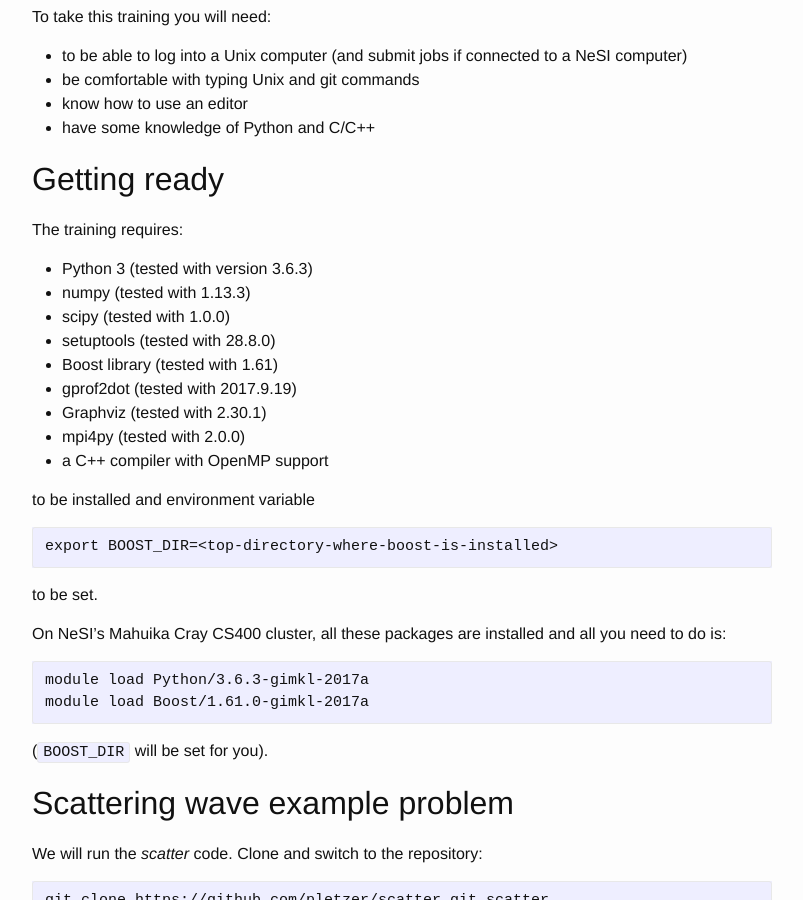
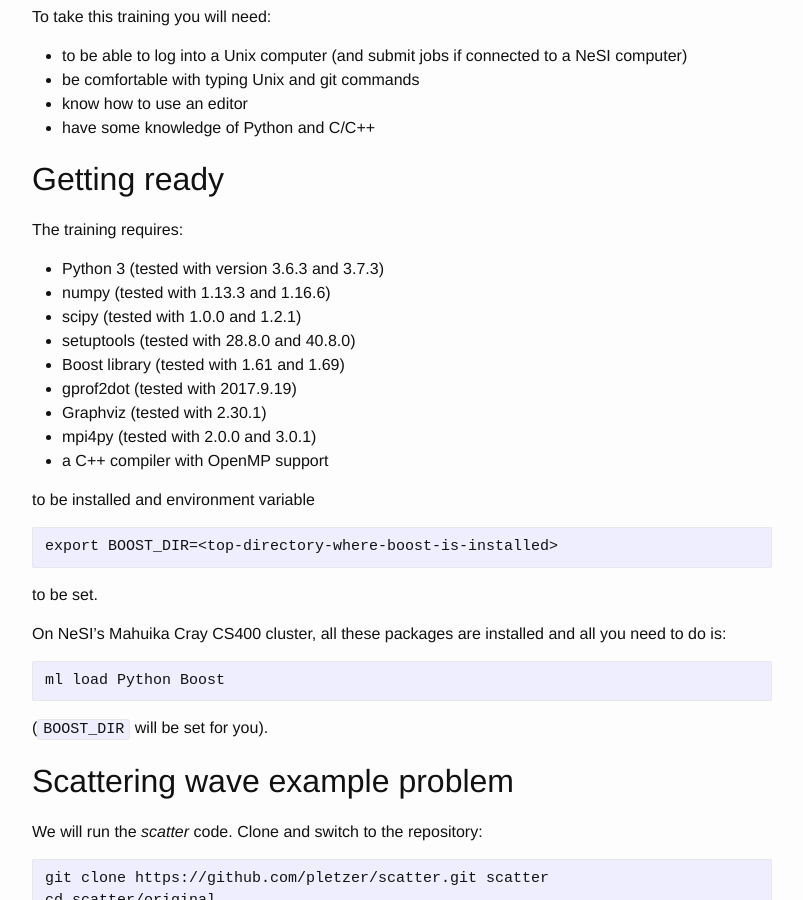
Before and after one commit to nesi/perf-training, a Jekyll site: the page built from _lessons/python-scatter/00-introduction.md, in a window 1280 px wide and 900 px high, scrolled down 889 px. Shown: the whole window, without its empty margins (238-1041 px from the left). Built offline with Jekyll 4.4.1, drawn with Linux system fonts in a browser that asks for light colours.

Commit message:
~ simplified the module load command, tested with python 3.7 and boos 1.69

````diff
--- a/_lessons/python-scatter/00-introduction.md
+++ b/_lessons/python-scatter/00-introduction.md
@@ -26,14 +26,14 @@
 
 The training requires:
 
- * Python 3 (tested with version 3.6.3)
- * numpy (tested with 1.13.3)
- * scipy (tested with 1.0.0)
- * setuptools (tested with 28.8.0)
- * Boost library (tested with 1.61)
+ * Python 3 (tested with version 3.6.3 and 3.7.3)
+ * numpy (tested with 1.13.3 and 1.16.6)
+ * scipy (tested with 1.0.0 and 1.2.1)
+ * setuptools (tested with 28.8.0 and 40.8.0)
+ * Boost library (tested with 1.61 and 1.69)
  * gprof2dot (tested with 2017.9.19)
  * Graphviz (tested with 2.30.1)
- * mpi4py (tested with 2.0.0)
+ * mpi4py (tested with 2.0.0 and 3.0.1)
  * a C++ compiler with OpenMP support
 
 to be installed and environment variable
@@ -45,8 +45,7 @@
 On NeSI's Mahuika Cray CS400 cluster, all these packages are installed and all you need to do is:
 
 ```
-module load Python/3.6.3-gimkl-2017a
-module load Boost/1.61.0-gimkl-2017a
+ml load Python Boost
 ```
 (`BOOST_DIR` will be set for you).
 
````
